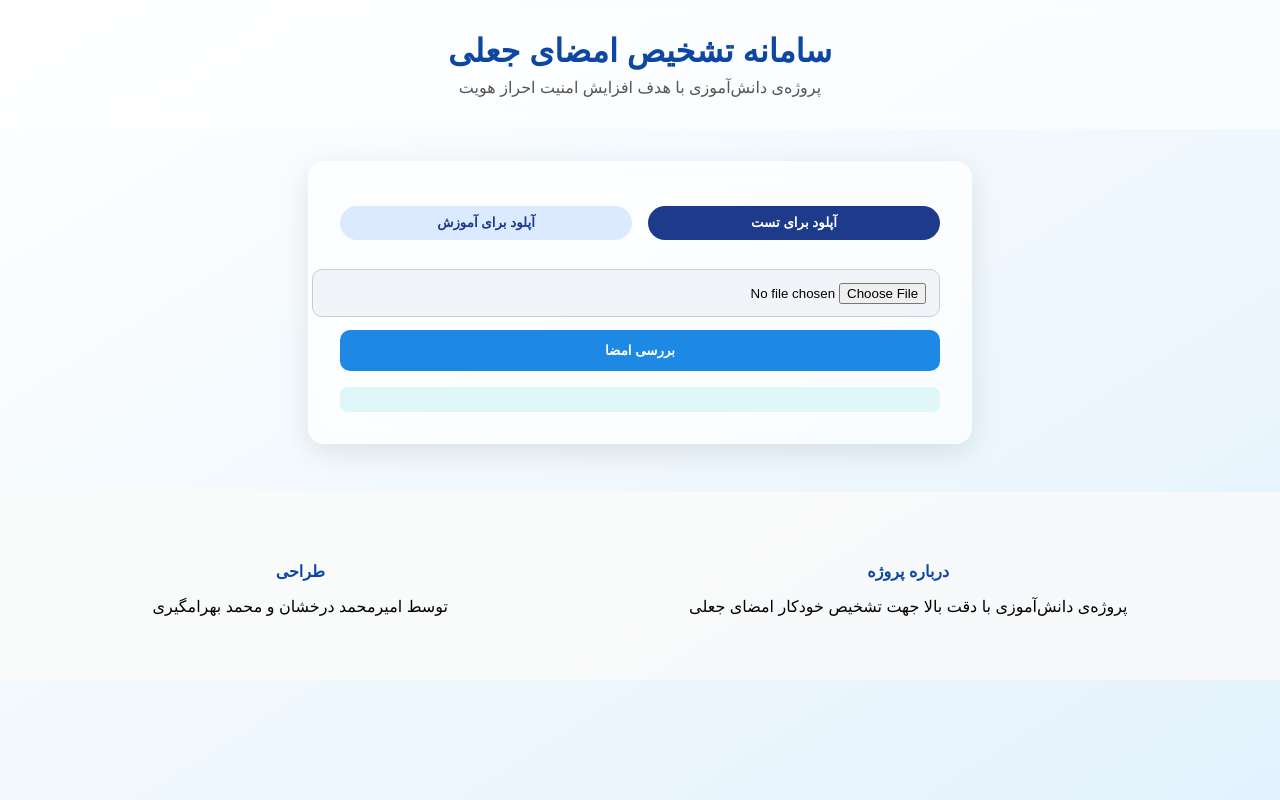
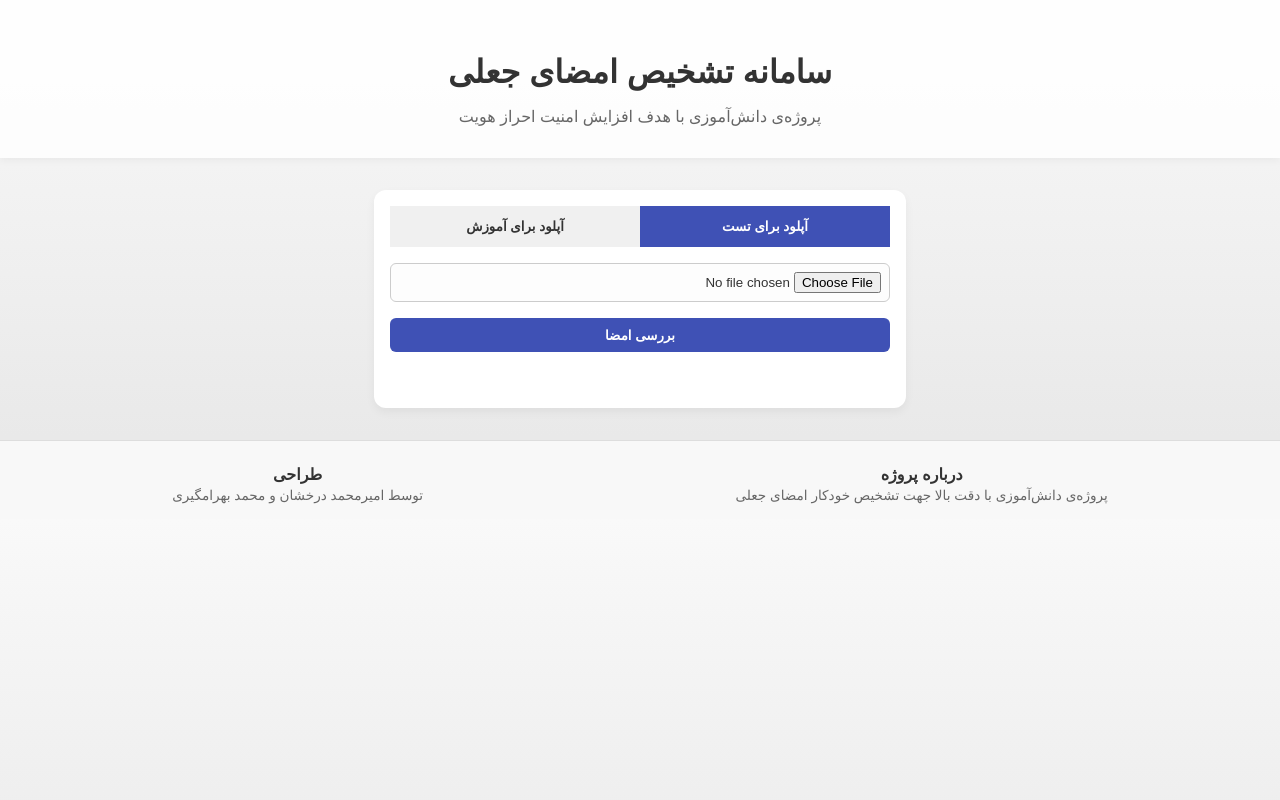
Before and after one commit to Amir-Der/Sig-Detection, a Flask app: page / in a window 1280 px wide. Run offline with Flask 3, Linux system fonts and the light colour scheme; the visitor is signed in with stand-in values (Sample User, id 1); some web fonts are replaced.

Commit message:
Update style.css

```diff
--- a/static/style.css
+++ b/static/style.css
@@ -1,129 +1,159 @@
 @font-face {
-  font-family: 'IRANSans';
-  src: url('/static/fonts/IRANSans.woff2') format('woff2');
+  font-family: "IRANSans";
+  src: url("/static/fonts/IRANSans.woff2") format("woff2"),
+       url("/static/fonts/IRANSans.woff") format("woff");
+  font-weight: normal;
+  font-style: normal;
 }
 
 body {
   margin: 0;
-  padding: 0;
-  font-family: 'IRANSans', sans-serif;
-  background: linear-gradient(to bottom right, #ffffff 0%, #e3f2fd 100%);
-  background-repeat: no-repeat;
-  background-attachment: fixed;
+  font-family: "IRANSans", sans-serif;
+  background: linear-gradient(to bottom, #f9f9f9, #e6e6e6);
+  color: #333;
 }
 
 .site-header {
   text-align: center;
   padding: 2rem 1rem 1rem;
-  background-color: rgba(255, 255, 255, 0.6);
-  backdrop-filter: blur(10px);
-  margin-bottom: 2rem;
+  background: rgba(255, 255, 255, 0.85);
+  box-shadow: 0 2px 8px rgba(0, 0, 0, 0.05);
 }
 
 .site-header h1 {
-  margin: 0;
   font-size: 2rem;
-  color: #0d47a1;
+  margin-bottom: 0.5rem;
 }
 
 .site-header p {
-  color: #555;
-  margin-top: 0.5rem;
+  font-size: 1rem;
+  color: #666;
 }
 
 .container {
-  width: 90%;
-  max-width: 600px;
-  margin: auto;
-  background: rgba(255, 255, 255, 0.7);
-  padding: 2rem;
-  border-radius: 16px;
-  box-shadow: 0 8px 30px rgba(0, 0, 0, 0.1);
-  backdrop-filter: blur(12px);
+  max-width: 500px;
+  margin: 2rem auto;
+  padding: 1rem;
+  background: white;
+  border-radius: 12px;
+  box-shadow: 0 4px 10px rgba(0, 0, 0, 0.05);
 }
 
 .tab-buttons {
   display: flex;
-  justify-content: center;
+  justify-content: space-between;
   margin-bottom: 1rem;
-  gap: 1rem;
 }
 
 .tab {
-  padding: 0.6rem 1.5rem;
+  flex: 1;
+  padding: 0.8rem;
   border: none;
-  border-radius: 20px;
-  background-color: #dbeafe;
-  color: #1e3a8a;
+  background: #f0f0f0;
+  color: #333;
+  font-weight: bold;
   cursor: pointer;
   transition: background 0.3s;
 }
 
-.tab.active,
-.tab:hover {
-  background-color: #1e3a8a;
-  color: #fff;
+.tab.active {
+  background: #3f51b5;
+  color: white;
 }
 
-input[type="file"],
-button {
-  width: 100%;
-  padding: 0.8rem;
-  margin-top: 0.8rem;
-  border-radius: 10px;
-  border: 1px solid #ccc;
-  background: #f1f5f9;
-  font-family: inherit;
+.tab:not(.active):hover {
+  background: #ddd;
 }
 
-button {
-  background-color: #1e88e5;
-  color: white;
-  border: none;
-  font-weight: bold;
+.tab-content {
+  display: block;
 }
 
-button:hover {
-  background-color: #1565c0;
+.tab-content.hidden {
+  display: none;
+}
+
+form {
+  display: flex;
+  flex-direction: column;
+  gap: 1rem;
+}
+
+input[type="file"] {
+  background: #fdfdfd;
+  padding: 0.5rem;
+  border: 1px solid #ccc;
+  border-radius: 6px;
+}
+
+button[type="submit"] {
+  background-color: #3f51b5;
+  color: white;
+  padding: 0.6rem;
+  border: none;
+  border-radius: 6px;
+  font-weight: bold;
+  cursor: pointer;
+  transition: background 0.3s;
+}
+
+button[type="submit"]:hover {
+  background-color: #303f9f;
+}
+
+.result {
+  margin-top: 0.5rem;
+  font-weight: bold;
+  color: #00796b;
 }
 
 .preview img {
+  margin-top: 1rem;
   max-width: 100%;
-  margin-top: 1rem;
-  border-radius: 10px;
-  box-shadow: 0 0 10px #aaa;
-}
-
-.result {
-  margin-top: 1rem;
-  padding: 0.8rem;
-  text-align: center;
-  font-weight: bold;
-  background-color: #e0f7fa;
+  border: 2px solid #ddd;
   border-radius: 8px;
-  color: #00695c;
-}
-
-.hidden {
-  display: none;
 }
 
 .site-footer {
-  margin-top: 3rem;
-  background-color: rgba(250, 250, 250, 0.9);
-  padding: 2rem;
+  margin-top: 2rem;
+  padding: 1rem;
+  background: #f8f8f8;
   text-align: center;
+  font-size: 0.9rem;
+  color: #777;
   display: flex;
   justify-content: space-around;
   flex-wrap: wrap;
-}
-
-.footer-section {
-  margin: 1rem 0;
-  min-width: 200px;
+  border-top: 1px solid #ddd;
 }
 
 .footer-section h4 {
-  margin-bottom: 0.4rem;
-  color: #0d47a1;
+  margin: 0.5rem 0 0.2rem;
+  font-size: 1rem;
+  color: #333;
 }
+
+.footer-section p {
+  margin: 0;
+  font-size: 0.85rem;
+  color: #666;
+}
+
+@media (max-width: 600px) {
+  .container {
+    margin: 1rem;
+  }
+
+  .tab-buttons {
+    flex-direction: column;
+  }
+
+  .tab {
+    margin-bottom: 0.5rem;
+  }
+
+  .site-footer {
+    flex-direction: column;
+    align-items: center;
+  }
+}
```
